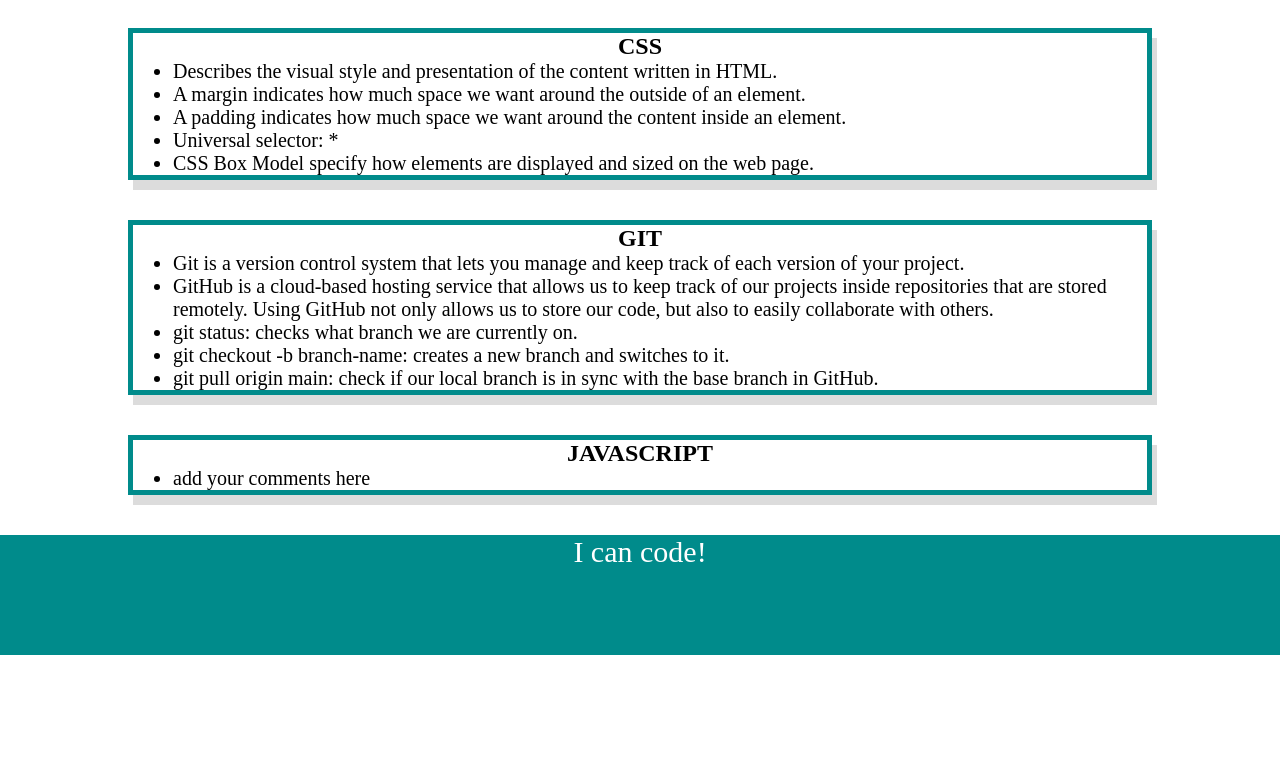
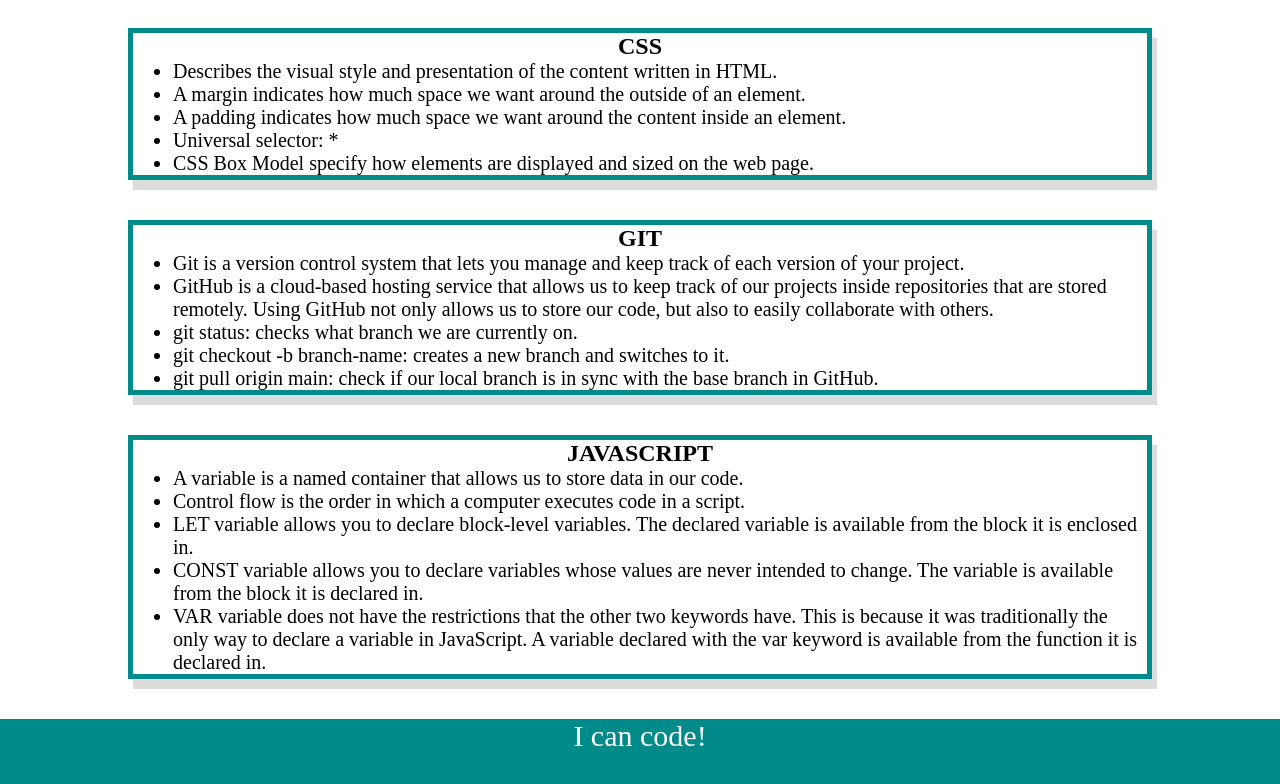
Before and after one commit to EAmrogowicz/bootcamp-prework-study, a plain HTML site: page index.html in a window 1280 px wide. Shown: the part 324-1108 px from the top of the page. Before the commit the page ends 979 px from the top, so only its background shows below. Drawn offline with Linux system fonts and the light colour scheme.

Commit message:
Added changes to JS (function code) and HTML code.

```diff
--- a/assets/script.js
+++ b/assets/script.js
@@ -17,7 +17,37 @@
 // }
 
 //CODE EXCERCISE #3
-var topics = ["HTML", "CSS", "Git", "JavaScript"];
-for (var i = 0; i < topics.length; i++) {
-  console.log(`Let's study ${topics[i]}`);
+//let topics = ["HTML", "CSS", "Git", "JavaScript"];
+// for (var i = 0; i < topics.length; i++) {
+//   console.log(`Let's study ${topics[i]}`);
+// }
+
+//CODE EXCERCISE #4
+let topics = ["HTML", "CSS", "Git", "JavaScript"];
+let randomTopic = topics[Math.floor(Math.random() * topics.length)];
+
+function listTopics() {
+  for (let i = 0; i < topics.length; i++) {
+    console.log(topics[i]);
+  }
 }
+
+function selectTopic() {
+  if (randomTopic === "HTML") {
+    console.log("Let's study HTML!");
+  } else if (randomTopic === "CSS") {
+    console.log("Let's study CSS!");
+  } else if (randomTopic === "GIT") {
+    console.log("Let's study Git!");
+  } else if (randomTopic === "JavaScript") {
+    console.log("Let's study JavaScript!");
+  } else {
+    console.log("Please try again!");
+  }
+}
+
+console.log("Here are the topics we learned through Pre-work:");
+listTopics();
+
+console.log("Which topic should we study first?");
+selectTopic();
--- a/index.html
+++ b/index.html
@@ -91,7 +91,29 @@
       <section class="card" id="js-section">
         <h2>JAVASCRIPT</h2>
         <ul>
-          <li>add your comments here</li>
+          <li>
+            A variable is a named container that allows us to store data in our
+            code.
+          </li>
+          <li>
+            Control flow is the order in which a computer executes code in a
+            script.
+          </li>
+          <li>
+            LET variable allows you to declare block-level variables. The
+            declared variable is available from the block it is enclosed in.
+          </li>
+          <li>
+            CONST variable allows you to declare variables whose values are
+            never intended to change. The variable is available from the block
+            it is declared in.
+          </li>
+          <li>
+            VAR variable does not have the restrictions that the other two
+            keywords have. This is because it was traditionally the only way to
+            declare a variable in JavaScript. A variable declared with the var
+            keyword is available from the function it is declared in.
+          </li>
         </ul>
       </section>
     </main>
```
